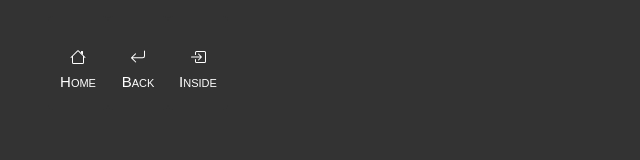
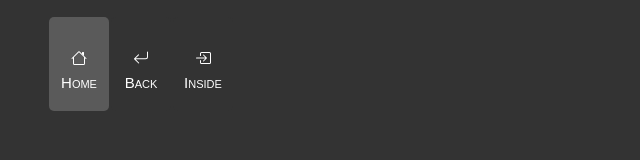
Before and after one commit to frankayra/Information-Retrieval-Project, a plain HTML site: page index.html in a window 1280 px wide. Shown: the whole page, without its empty margins (0-640 px from the left). Drawn offline with Linux system fonts and the light colour scheme.

Commit message:
select ok

```diff
--- a/index.html
+++ b/index.html
@@ -11,9 +11,9 @@
 
 
 
-    <div class="container">
+    <div class="bar">
         <ul class="list">
-            <li><a href="#">
+            <li class="selected"><a href="#">
 
                 <span class="icon">
                     <svg xmlns="http://www.w3.org/2000/svg" width="16" height="16" fill="currentColor" class="bi bi-house" viewBox="0 0 16 16">
--- a/script.js
+++ b/script.js
@@ -0,0 +1,12 @@
+var listButtoms = document.querySelectorAll(".bar .list li");
+
+
+
+
+listButtoms.forEach(item=> {
+    item.onclick = function (){
+        var selected_buttom = document.querySelector(".bar .list li.selected");
+        selected_buttom.classList.remove('selected')
+        item.classList.add('selected')
+    }
+})
--- a/styles.css
+++ b/styles.css
@@ -3,19 +3,20 @@
     color:#fff
 }
 
-.container{
+.bar{
     justify-content: flex-start;
 }
-ul{
+.bar .list{
     display: flex;
     flex-direction: row;
     list-style: none;
 }
-ul li{
+.bar .list li{
     width: 60px;
     height: 60px;
+    margin: 1px;
 }
-ul li a{
+.bar .list li a{
     text-decoration: none;
     display: flex;
     flex-direction: column;
@@ -25,35 +26,44 @@ ul li a{
     border-radius: 5px;
 }
 
-ul li a .text{
+.bar .list li a .text{
     font-size: 15px;
     font-family: Arial;
     font-variant: small-caps;
 }
-ul li a .icon{
+.bar .list li a .icon{
     background: transparent;
     color: #222;
     font-size: 2em;
 }
 
-ul li a:hover{
+.bar .list li a:hover{
     background: rgb(72, 72, 72);
 }
-ul li a:hover .text{
+.bar .list li a:hover .text{
     background: rgb(72, 72, 72);
 }
-ul li a:hover .icon svg{
+.bar .list li a:hover .icon svg{
     background: rgb(72, 72, 72);
+}
+.bar .list li.selected a{
+    background: rgb(90, 90, 90);
+}
+.bar .list li.selected a .text{
+    background: rgb(90, 90, 90);
+}
+.bar .list li.selected a .icon svg{
+    background: rgb(90, 90, 90);
 }
 
 /* @media (max-width: 900px) {
-    ul li{
+    .list li{
         min-width: 100px;
     }
 
 }
 @media (max-width: 300px) {
-    ul li{
+    .list li{
         min-width: 50px;
     }
 
```
